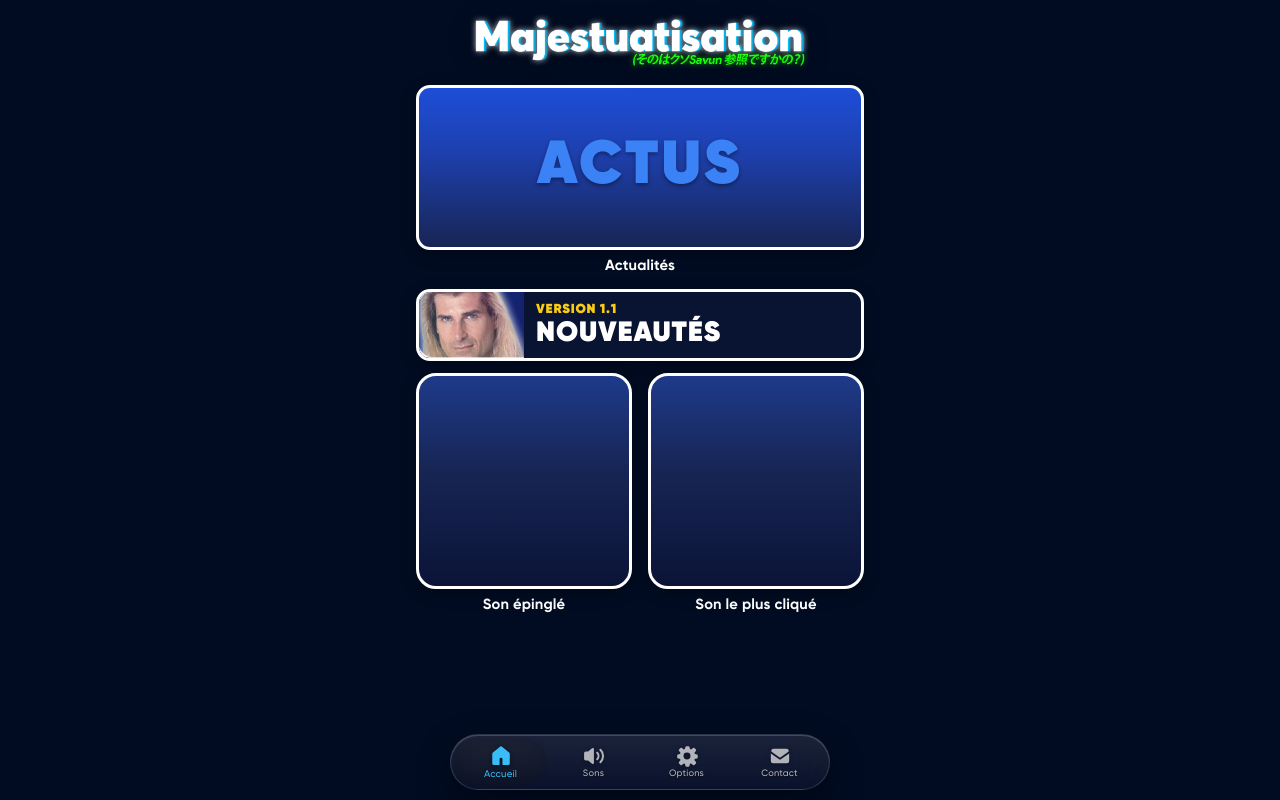
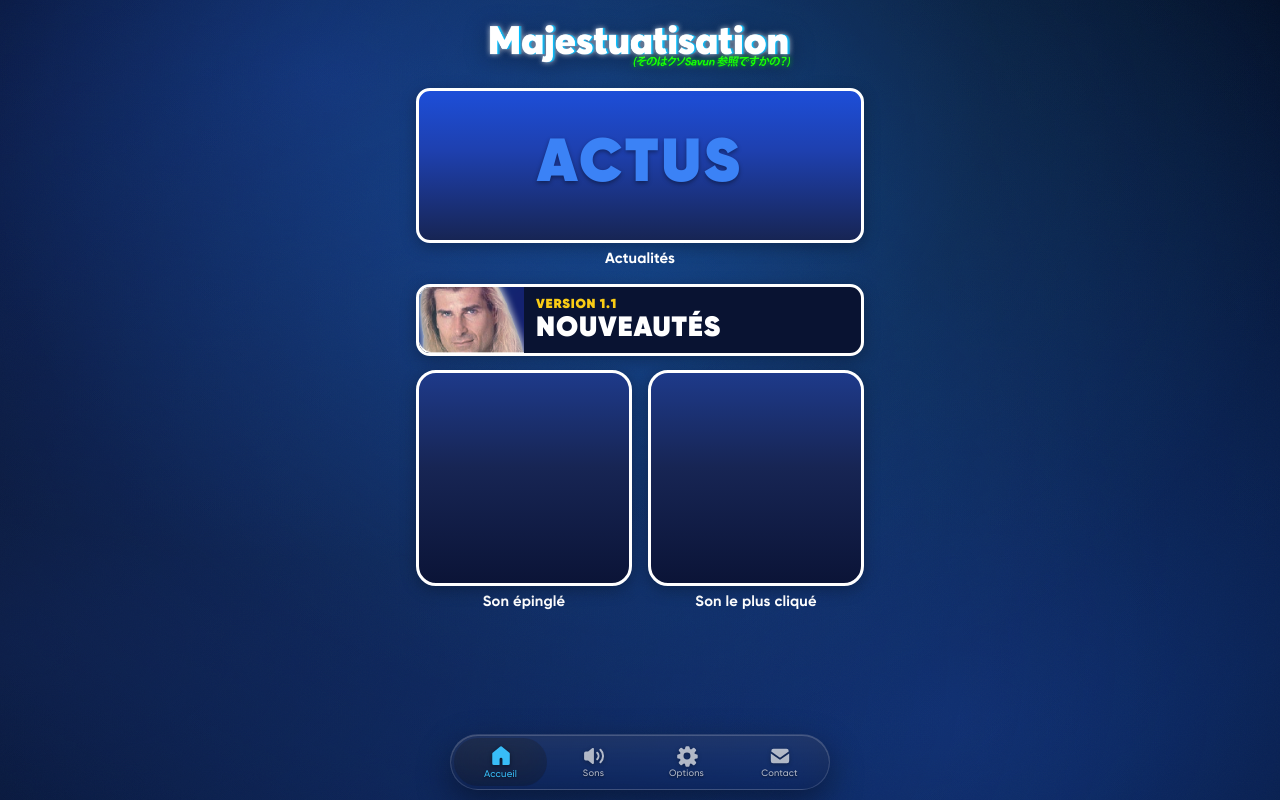
Before and after one commit to BUCHMULLER-Nassim-2326028b/SoundboardAppReact, a React (Vite) app: page / in a window 1280 px wide. Built offline with nearby package versions, Linux system fonts and the light colour scheme.

Commit message:
fix fond + css

```diff
--- a/src/pages/HomePage.css
+++ b/src/pages/HomePage.css
@@ -7,18 +7,14 @@
   flex-direction: column;
   align-items: center;
   justify-content: center;
-  height: 100%;
-  height: 100dvh;
-  height: -webkit-fill-available;
-  max-height: 100dvh;
-  max-height: -webkit-fill-available;
-  gap: 12px;
+  min-height: 100%;
+  flex: 1;
+  gap: 14px;
   width: 100%;
-  max-width: 440px;
+  max-width: 420px;
   margin: 0 auto;
-  padding: calc(env(safe-area-inset-top, 0px) + 14px) var(--space-md) calc(var(--nav-height) + env(safe-area-inset-bottom, 0px) + 12px) !important;
+  padding: calc(env(safe-area-inset-top, 0px) + 20px) var(--space-md) calc(var(--nav-height) + env(safe-area-inset-bottom, 0px) + 24px) !important;
   box-sizing: border-box;
-  overflow: hidden;
 }
 
 /* ---------- Clean Logo Image ---------- */
@@ -35,8 +31,8 @@
 
 .home-logo-img {
   width: 100%;
-  max-width: 350px;
-  max-height: 58px;
+  max-width: 320px;
+  max-height: 52px;
   height: auto;
   object-fit: contain;
   filter: drop-shadow(0 4px 12px rgba(0, 0, 0, 0.35));
@@ -55,7 +51,7 @@
 
 .home-actus-card {
   width: 100%;
-  height: 165px;
+  height: 155px;
   border-radius: 14px;
   border: 3px solid #ffffff;
   background: linear-gradient(180deg, #1d4ed8 0%, #1e40af 40%, #172554 100%);
@@ -272,13 +268,3 @@
   border-radius: 999px;
   border: 1px solid rgba(250, 204, 21, 0.3);
 }
-
-/* Fallback for smaller screens */
-@media (max-height: 620px) {
-  .home-page {
-    height: auto;
-    min-height: 100dvh;
-    max-height: none;
-    overflow-y: auto;
-  }
-}
--- a/src/styles/aurora.css
+++ b/src/styles/aurora.css
@@ -5,11 +5,11 @@
 .aurora-bg {
   position: fixed;
   inset: 0;
-  width: 100vw;
-  height: 100vh;
-  height: 100dvh;
+  width: 100%;
+  height: 100%;
   min-height: -webkit-fill-available;
-  z-index: -1;
+  z-index: 0;
+  pointer-events: none;
   overflow: hidden;
   background: radial-gradient(circle at 50% 40%, #032b69 0%, #021a42 45%, #010c22 100%);
 }
--- a/src/styles/index.css
+++ b/src/styles/index.css
@@ -188,7 +188,7 @@ html {
 body {
   font-family: var(--font-body);
   color: var(--color-text-primary);
-  background: #010c22;
+  background: transparent;
   min-height: 100vh;
   min-height: 100dvh;
   min-height: -webkit-fill-available;
@@ -204,6 +204,25 @@ body {
   flex-direction: column;
   position: relative;
   background: transparent;
+}
+
+.app-shell {
+  position: relative;
+  width: 100%;
+  min-height: 100vh;
+  min-height: 100dvh;
+  min-height: -webkit-fill-available;
+  display: flex;
+  flex-direction: column;
+}
+
+.app-shell__content {
+  position: relative;
+  z-index: 1;
+  width: 100%;
+  flex: 1;
+  display: flex;
+  flex-direction: column;
 }
 
 a {
```
